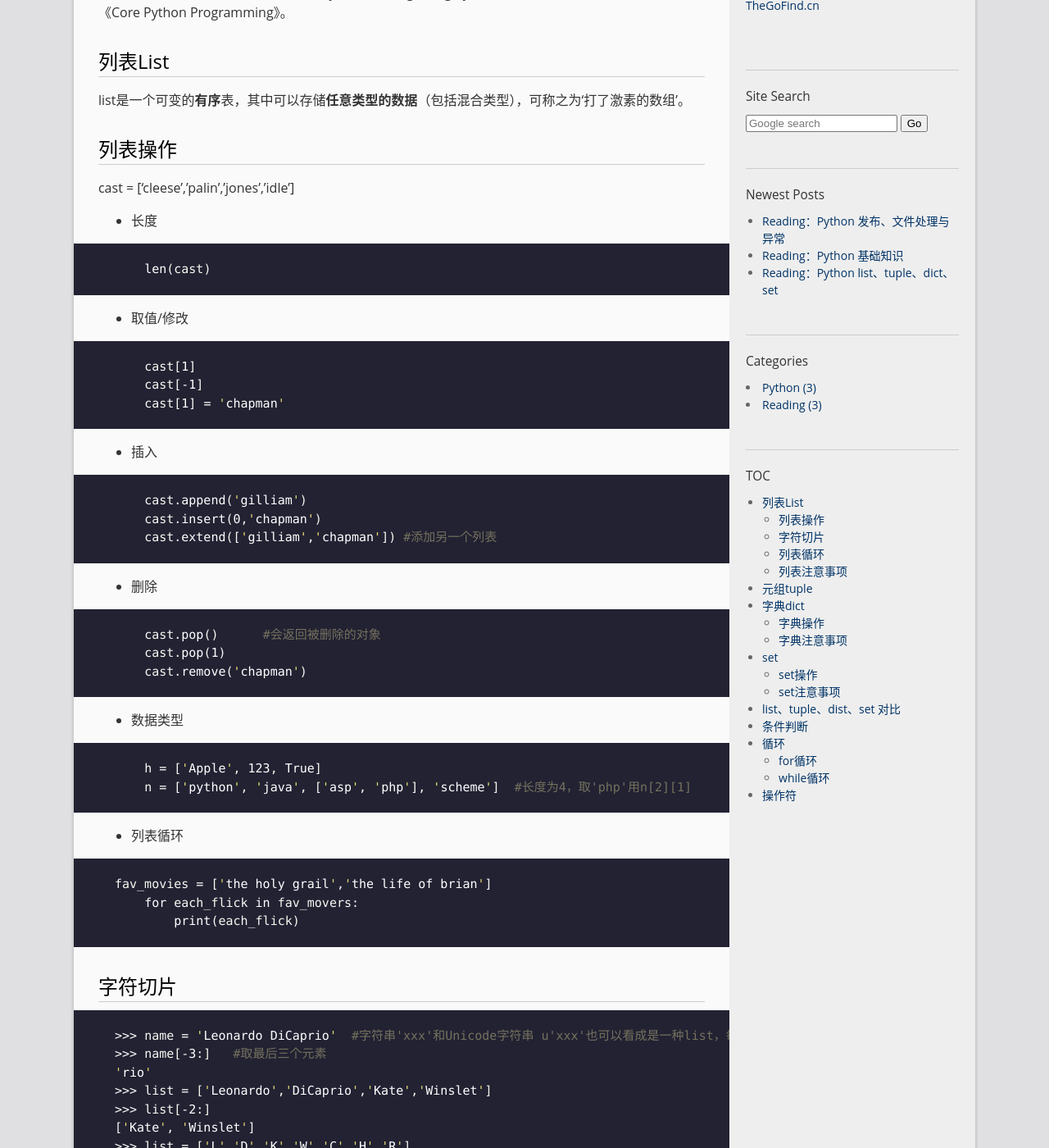
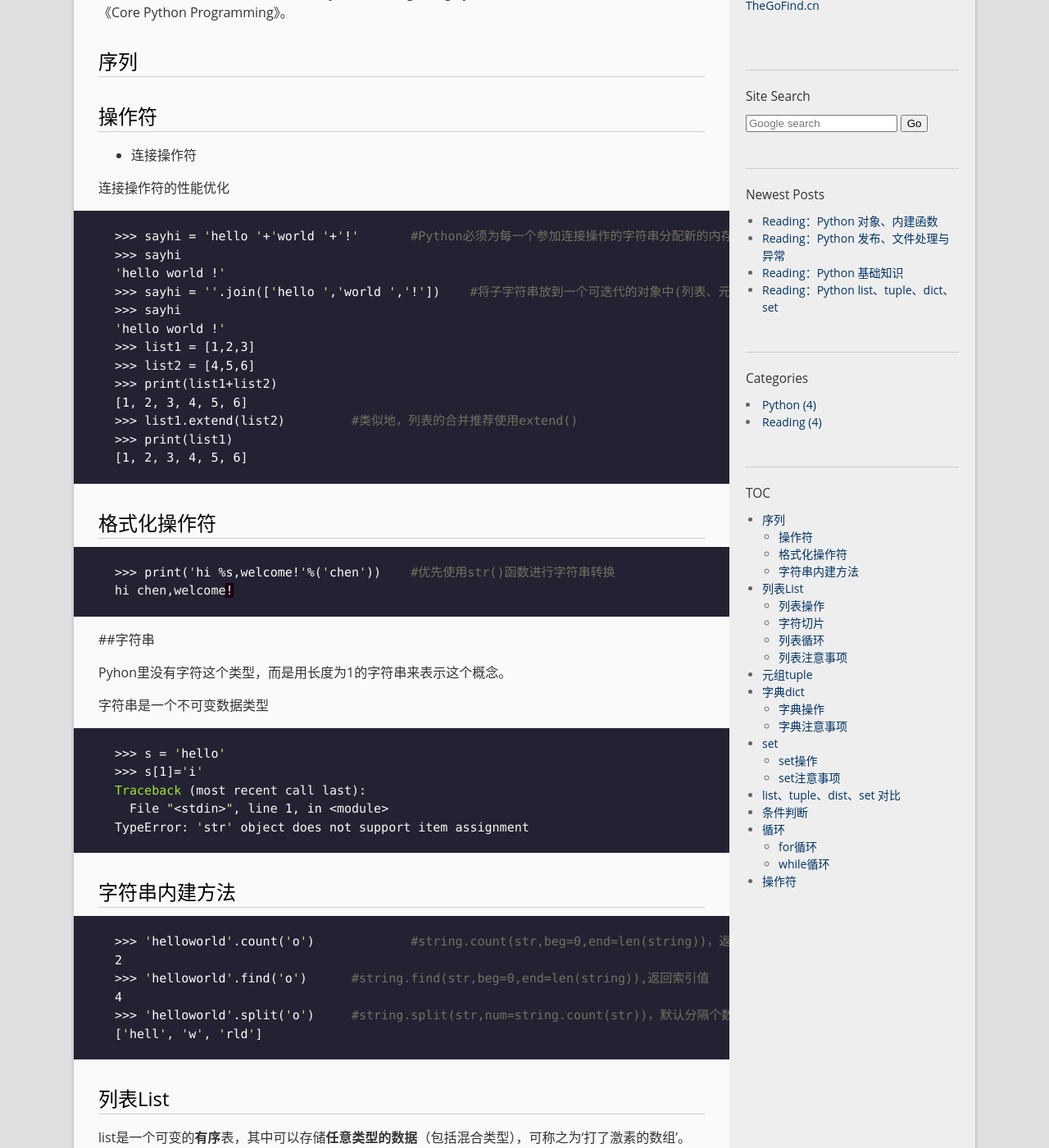
Before and after one commit to thegofind/thegofind.github.io, a Jekyll site: the page built from _posts/2016-03-15-Reading：Python list、tuple、dict、set.md, in a window 1280 px wide and 1400 px high, scrolled down 354 px. Shown: the whole window at 82% size. Built offline with Jekyll 4.4.1, drawn with Linux system fonts in a browser that asks for light colours; comment, search, counter and statistics services are not loaded; some of the changed text lies outside the part shown.

Commit message:
add article

````diff
--- a/_posts/2016-03-15-Reading：Python list、tuple、dict、set.md
+++ b/_posts/2016-03-15-Reading：Python list、tuple、dict、set.md
@@ -6,6 +6,62 @@ categories: [Python, Reading]
 permalink: /archivers/reading-python-list-tuple-dict-set
 ---
 本文为读书笔记，书籍为《Head First Python》、《Beginning Python: From Novice to Professional》、《Core Python Programming》。
+
+# 序列
+
+## 操作符
+
+- 连接操作符
+
+连接操作符的性能优化
+
+```python
+>>> sayhi = 'hello '+'world '+'!'	#Python必须为每一个参加连接操作的字符串分配新的内存，包括新产生的字符串
+>>> sayhi
+'hello world !'
+>>> sayhi = ''.join(['hello ','world ','!'])	#将子字符串放到一个可迭代的对象中(列表、元组等)
+>>> sayhi
+'hello world !'
+>>> list1 = [1,2,3]
+>>> list2 = [4,5,6]
+>>> print(list1+list2)
+[1, 2, 3, 4, 5, 6]
+>>> list1.extend(list2)		#类似地，列表的合并推荐使用extend()
+>>> print(list1)
+[1, 2, 3, 4, 5, 6]
+```
+
+## 格式化操作符
+
+```python
+>>> print('hi %s,welcome!'%('chen'))	#优先使用str()函数进行字符串转换
+hi chen,welcome!
+```
+
+##字符串
+
+Pyhon里没有字符这个类型，而是用长度为1的字符串来表示这个概念。
+
+字符串是一个不可变数据类型
+
+```python
+>>> s = 'hello'
+>>> s[1]='i'
+Traceback (most recent call last):
+  File "<stdin>", line 1, in <module>
+TypeError: 'str' object does not support item assignment
+```
+
+## 字符串内建方法
+
+```python
+>>> 'helloworld'.count('o')		#string.count(str,beg=0,end=len(string))，返回计数
+2
+>>> 'helloworld'.find('o')	#string.find(str,beg=0,end=len(string)),返回索引值
+4
+>>> 'helloworld'.split('o')	#string.split(str,num=string.count(str))，默认分隔个数为全部，返回list
+['hell', 'w', 'rld']
+```
 
 # 列表List
 
@@ -76,6 +132,13 @@ fav_movies = ['the holy grail','the life of brian']
 ['L', 'K', 'C']
 >>> list[0:-1:3]
 ['L', 'W']
+>>> str1 = '1234567890'
+>>> str1[::-1]	#翻转
+'0987654321'
+>>> str1[::-2]	#翻转后，step为2
+'08642'
+>>> str1[-100:100]	#越界不报错
+'1234567890'
 ```
 
 ## 列表循环
@@ -92,6 +155,13 @@ PS C:\whatever\python> python test.py
 7
 10
 13
+
+#若range前两个参数为递增/递减，则第三个参数必为正/负
+#range(-1,-5,-1) 正确：-1,-2,-3,-4
+#range(-1,-5,1) 错误
+#range(-5,-1,1)	正确 -5,-4,-3,-2
+#range(1,5,1) 正确 1,2,3,4
+
 ```
 
 ## 列表注意事项
--- a/_posts/2016-03-17-Reading：Python 基础知识.md
+++ b/_posts/2016-03-17-Reading：Python 基础知识.md
@@ -10,81 +10,6 @@ permalink: /archivers/reading-python-fundament
 ##	Python简介
 
 - Python是严格区分大小写的
-
-## Built-in functions
-
-### print
-
-```python
->>> print(5+3)
-8
->>> 5+3
-8
->>> print('hello '+'world')
-hello world
->>> print('300+200=',300+200)   #逗号隔开的内容会被拼接起来，并间隔一个空格
-300+200= 500
->>> print('hello world ' * 2)
-hello world hello world
->>> print('hello world\n' + 2)
-Traceback (most recent call last):
-  File "<stdin>", line 1, in <module>
-TypeError: cannot concatenate 'str' and 'int' objects
-```
-
-## Python shell 命令
-
-- dir(______builtins______)
-
-```python
-# BIF：built-in functions 内置函数有自己的命名空间，名为__builtins__
-# dir(__builtins__) 查看Python内置函数BIF
-# help(input) 查看函数说明
-
->>> dir(__builtins__)	#为了节省空间，以下BIF经过大量删减
-['ArithmeticError', 'AssertionError','_', '__build_class__', '__debug__', '__doc__', '__import__', '__loader__', '__name__', '__package__', '__spec__', 'abs','set', 'setattr', 'slice', 'sorted', 'staticmethod', 'str', 'sum', 'super', 'tuple', 'type', 'vars', 'zip']
->>> import nester
->>> dir(nester)	   #查看模块nester的内置函数
-['__doc__', '__loader__', '__name__', '__package__', '__path__', '__spec__']
->>> nester.__path__
-_NamespacePath(['C:\\whatever\\python\\nester'])
->>> dir(str)	#查看字符串的内置函数，为了节省空间，以下内容经过大量删减
-['__add__', '__class__', '__contains__', '__delattr__', '__dir__', '__doc__', '__eq__', '__format__', '__ge__', '__getattribute__', '__getitem__', '__getnewargs__', 'split', 'splitlines', 'startswith', 'strip', 'swapcase', 'title', 'translate', 'upper', 'zfill']
-```
-
-- help()
-
-```python
->>> sayhi = 'hello world'
->>> help(sayhi.split)	#如需查询字符串的某个内置函数，可以先创建一个字符串
-Help on built-in function split:
-
-split(...)
-    S.split([sep [,maxsplit]]) -> list of strings
-
-    Return a list of the words in the string S, using sep as the
-    delimiter string.  If maxsplit is given, at most maxsplit
-    splits are done. If sep is not specified or is None, any
-    whitespace string is a separator and empty strings are removed
-    from the result.
-```
-
-- module.__doc__
-
-```python
->>> import sys
->>> print(sys.__doc__)	#查看sys模块的模块文档（功能和变量含义）
-This module provides access to some objects used or maintained by the
-interpreter and to functions that interact strongly with the interpreter.
-
-Dynamic objects:	#为节省空间，此文档经大量删减
-
-argv -- command line arguments; argv[0] is the script pathname if known
-path -- module search path; path[0] is the script directory, else ''
-modules -- dictionary of loaded modules
-```
-
-## 数据类型
 
 ### 变量
 
@@ -168,6 +93,10 @@ Unicode最常用的是用两个字节表示一个字符（如果要用到非常
 如果你写的文本基本上全部是英文的话，用Unicode编码比ASCII编码需要多一倍的存储空间，在存储和传输上就十分不划算。
 
 Unicode编码转化为“可变长编码”的UTF-8编码。UTF-8编码把一个Unicode字符根据不同的数字大小编码成1-6个字节，常用的英文字母被编码成1个字节，汉字通常是3个字节，只有很生僻的字符才会被编码成4-6个字节。如果你要传输的文本包含大量英文字符，用UTF-8编码就能节省空间。
+
+- UTF-16
+
+从技术上讲，UTF-16也是一种变长编码，但由于UTF-16不向后兼容ASCII，因此，实际使用它的程序很少。
 
 ### 计算机系统通用的字符编码工作方式
 
--- /dev/null
+++ b/_posts/2016-03-19-Reading：Python 对象、内建函数.md
@@ -0,0 +1,309 @@
+---
+layout: post
+title:  "Reading：Python 对象、内建函数"
+date:   2016-03-19 09:00:13
+categories: [Python, Reading]
+permalink: /archivers/reading-python-fundame
+---
+
+# 内建函数BIF
+
+built-in是\_\_builtins\_\_模块的成员，在你的程序开始或在交互解释器中给出>>>提示之前，由解释器自动导入，把它们看成适用在任何一级Python代码的全局变量。
+
+函数内部的模块导入代码不会被执行，除非函数正在执行。
+
+## print
+
+```python
+>>> print(5+3)
+8
+>>> 5+3
+8
+>>> print('hello '+'world')
+hello world
+>>> print('300+200=',300+200)   #逗号隔开的内容会被拼接起来，并间隔一个空格
+300+200= 500
+>>> print('hello world ' * 2)
+hello world hello world
+>>> print('hello world\n' + 2)
+Traceback (most recent call last):
+  File "<stdin>", line 1, in <module>
+TypeError: cannot concatenate 'str' and 'int' objects
+```
+
+## dir(______builtins______)
+
+```python
+# BIF：built-in functions 内置函数有自己的命名空间，名为__builtins__
+# dir(__builtins__) 查看Python内置函数BIF
+# help(input) 查看函数说明
+
+>>> dir(__builtins__)	#为了节省空间，以下BIF经过大量删减
+['ArithmeticError', 'AssertionError','_', '__build_class__', '__debug__', '__doc__', '__import__', '__loader__', '__name__', '__package__', '__spec__', 'abs','set', 'setattr', 'slice', 'sorted', 'staticmethod', 'str', 'sum', 'super', 'tuple', 'type', 'vars', 'zip']
+>>> import nester
+>>> dir(nester)	   #查看模块nester的内置函数
+['__doc__', '__loader__', '__name__', '__package__', '__path__', '__spec__']
+>>> nester.__path__
+_NamespacePath(['C:\\whatever\\python\\nester'])
+>>> dir(str)	#查看字符串的内置函数，为了节省空间，以下内容经过大量删减
+['__add__', '__class__', '__contains__', '__delattr__', '__dir__', '__doc__', '__eq__', '__format__', '__ge__', '__getattribute__', '__getitem__', '__getnewargs__', 'split', 'splitlines', 'startswith', 'strip', 'swapcase', 'title', 'translate', 'upper', 'zfill']
+```
+
+## help()
+
+```python
+>>> sayhi = 'hello world'
+>>> help(sayhi.split)	#如需查询字符串的某个内置函数，可以先创建一个字符串
+Help on built-in function split:
+
+split(...)
+    S.split([sep [,maxsplit]]) -> list of strings
+
+    Return a list of the words in the string S, using sep as the
+    delimiter string.  If maxsplit is given, at most maxsplit
+    splits are done. If sep is not specified or is None, any
+    whitespace string is a separator and empty strings are removed
+    from the result.
+```
+
+## module.\_\_doc\_\_
+
+```python
+>>> import sys
+>>> print(sys.__doc__)	#查看sys模块的模块文档（功能和变量含义）
+This module provides access to some objects used or maintained by the
+interpreter and to functions that interact strongly with the interpreter.
+
+Dynamic objects:	#为节省空间，此文档经大量删减
+
+argv -- command line arguments; argv[0] is the script pathname if known
+path -- module search path; path[0] is the script directory, else ''
+modules -- dictionary of loaded modules
+```
+
+# 对象
+
+## 与对象相关的内建函数
+
+- id() 任何对象的身份可以使用内建函数id()来得到
+
+
+- type() 通过内建函数type()可以查看Python对象的类型，type()返回的是对象而不是字符串。type是Python所有类型的根和所有Python标准类的默认元类。
+
+
+- is 和 is not操作符可以测试两个变量是否指向同一个对象
+
+```python
+>>> a = '123'
+>>> b = '123'
+>>> a is b
+True
+>>> id(a) == id(b)	#同a is b等同
+True
+```
+
+- 对象类型判断 isinstance()
+
+```python
+>>> a = 'chen'
+>>> isinstance(a,(str,int))	#可以接受一个元组作为参数
+True
+```
+
+## 创建对象
+
+```python
+#整型对象和字符串对象是不可变对象，所以Python会很高效地缓存它们。而浮点数或其他数据类型则不是。
+>>> num1 =4.3
+>>> num2 =3.3+1	#浮点数对象的创建
+>>> id(num1)
+2288929186080
+>>> id(num2)
+2288929186152
+>>> num3 = 4
+>>> num4 = 3+1	#整型对象的创建
+>>> id(num3)
+1739386768
+>>> id(num4)
+1739386768
+>>> str1 = 'helloworld'
+>>> str2 = 'hello'+'world'	#字符串对象的创建
+>>> id(str1)
+2288934543152
+>>> id(str2)
+2288934543152
+```
+
+##对象回收机制：引用计数
+
+当一个对象的最后一个引用被删除，会导致该对象从此“无法访问”。从此刻起，该对象就称为垃圾回收机制的回收对象。
+
+- 增加引用计数
+
+对象被创建	x=3.14
+
+别名被创建	y=x
+
+参数传递		foorbar(x)
+
+称为容器对象的一个元素	list=[123,x,'456']
+
+- 减少引用计数
+
+函数结束 foorbar(x)
+
+对象被显式销毁	del y
+
+对象的一个别名被赋值给其他对象 x='123',x=123
+
+对象被容器移除 list.remove(x)
+
+# 数据类型
+
+## 整型
+
+Python2的长整型类型能表达的数值仅仅与你的机器支持的（虚拟）内存大小有关。Python3中只有一种整数类型int。
+
+## 双精度浮点型
+
+```python
+>>> num = 436.5
+>>> isinstance(num,float)
+True
+```
+
+## 复数
+
+复数的表示为x+yj，其中x为实数部分，y为虚数部分。
+
+- 实数部分和虚数部分都必须是浮点型
+- 虚数部分必须有后缀j
+
+示例：64.375-8.5j
+
+## 类型转换
+
+Python解决数字类型强制转换问题时，会强制将一个操作数转换为同另一个操作数相同的数据，优先顺序是：复数、浮点型。
+
+工厂函数就是指这些内建函数都是类对象，当你调用它们时，实际上是创建了一个类实例。
+
+```pytho
+>>> bool(0)
+False
+>>> bool(None)
+False
+>>> bool(-1)	#复数的布尔值为True
+True
+>>> float('22.2')
+22.2
+>>> int('1101')
+1101
+>>> int('1101',2)	#第二个参数默认是10
+13
+```
+
+## 算数操作符号
+
+```pytho
+>>> -1/2
+-0.5
+>>> -1//2   #操作符//又称地板除，取小于或等于商的最大整数
+-1
+>>> -5//2
+-3
+>>> 1//2
+0
+>>> -3**2
+-9
+>>> (-3)**2	 	#括号的合理使用可以降低错误率，提高可读性
+9
+```
+
+## 功能函数
+
+```python
+>>> abs(-1.3)	#取绝对值
+1.3
+>>> divmod(10,3)	#返回包含商与余数的元组
+(3, 1)
+>>> pow(2,4)	#指数运算
+16
+>>> round(1.4999)	#round四舍五入，第二个参数为小数点后精确位数
+1
+>>> round(1.4999,1)
+1.5
+>>> round(1.4499,1)
+1.4
+>>> round(1.4499,2)
+1.45
+```
+
+
+
+# 性能优化
+
+- 字符串的连接，使用join代替+
+
+```python
+>>> sayhi = 'hello '+'world '+'!'	#Python必须为每一个参加连接操作的字符串分配新的内存，包括新产生的字符串
+>>> sayhi
+'hello world !'
+>>> sayhi = ''.join(['hello ','world ','!'])	#将子字符串放到一个可迭代的对象中(列表、元组等)
+>>> sayhi
+'hello world !'
+```
+
+- 列表的合并，使用extend()代替+
+
+```python
+>>> list1 = [1,2,3]
+>>> list2 = [4,5,6]
+>>> print(list1+list2)
+[1, 2, 3, 4, 5, 6]
+>>> list1.extend(list2)		#类似地，列表的合并推荐使用extend()
+>>> print(list1)
+[1, 2, 3, 4, 5, 6]
+```
+
+- 循环的性能优化
+
+```python
+#优化前
+while i < len(myString)
+
+#优化后
+length = len(myString)
+while i < length
+
+#优化前
+if each_item in alphas + nums:
+
+#优化后
+alphnums = alphas + nums
+if each_item in alphnums:
+```
+
+
+
+
+
+
+
+
+
+类似os.linesep这样的名字需要解释器做两次查询（1）查找os以确认是一个模块，（2）在这个模块中查找linesep变量。如果在一个函数中频繁使用一个属性，建议为该属性取一个本地变量别名。
+
+```python
+>>> str1 = 'hello'
+>>> str2 = 'world'
+>>> str3 = str1 +str2
+>>> str4 = 'hello' + 'world'
+>>> id(str3)
+2160033895024
+>>> id(str4)
+2160033897648
+>>> id('hello')
+2160034387536
+>>> id(str1)
+2160034387536
+```
````
Also changed, not shown: _posts/2016-03-18-Reading：Python 发布、文件处理与异常.md (+35 -3 lines).
